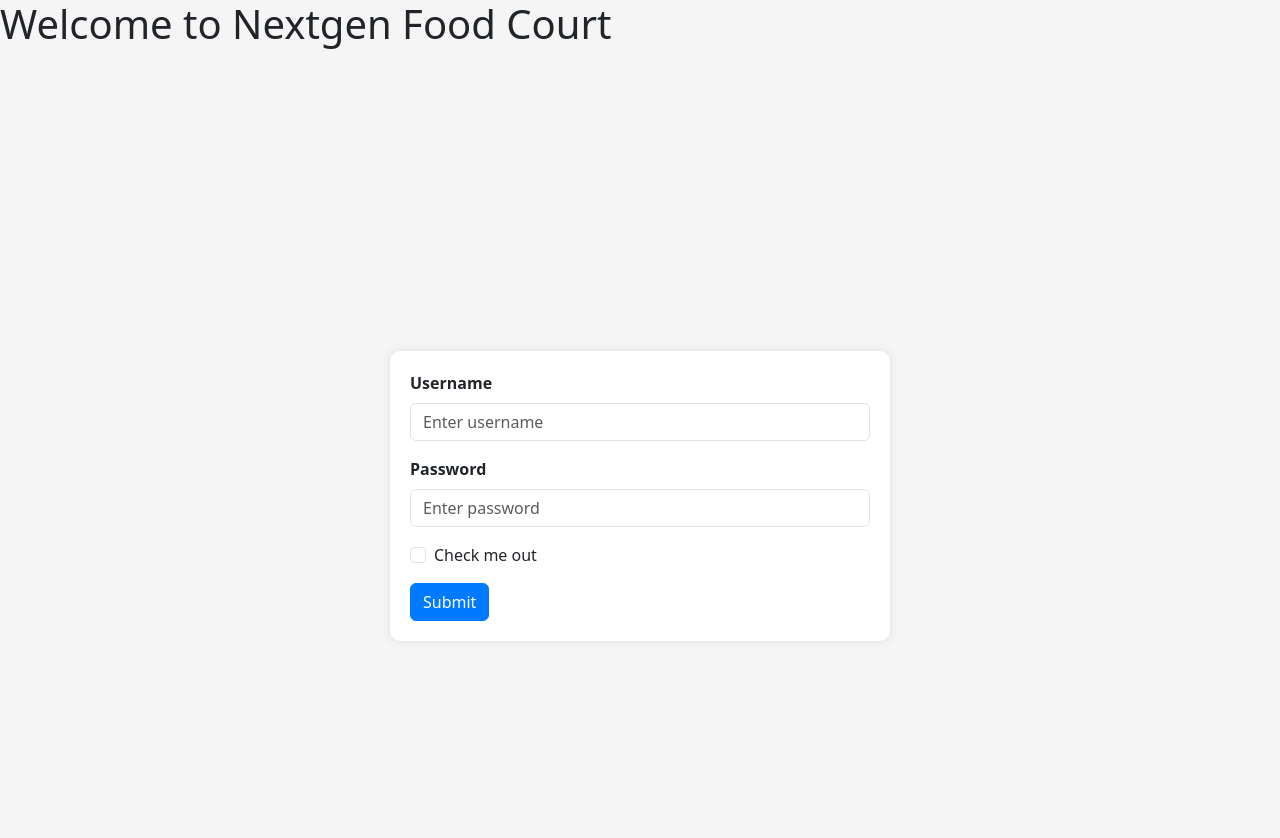
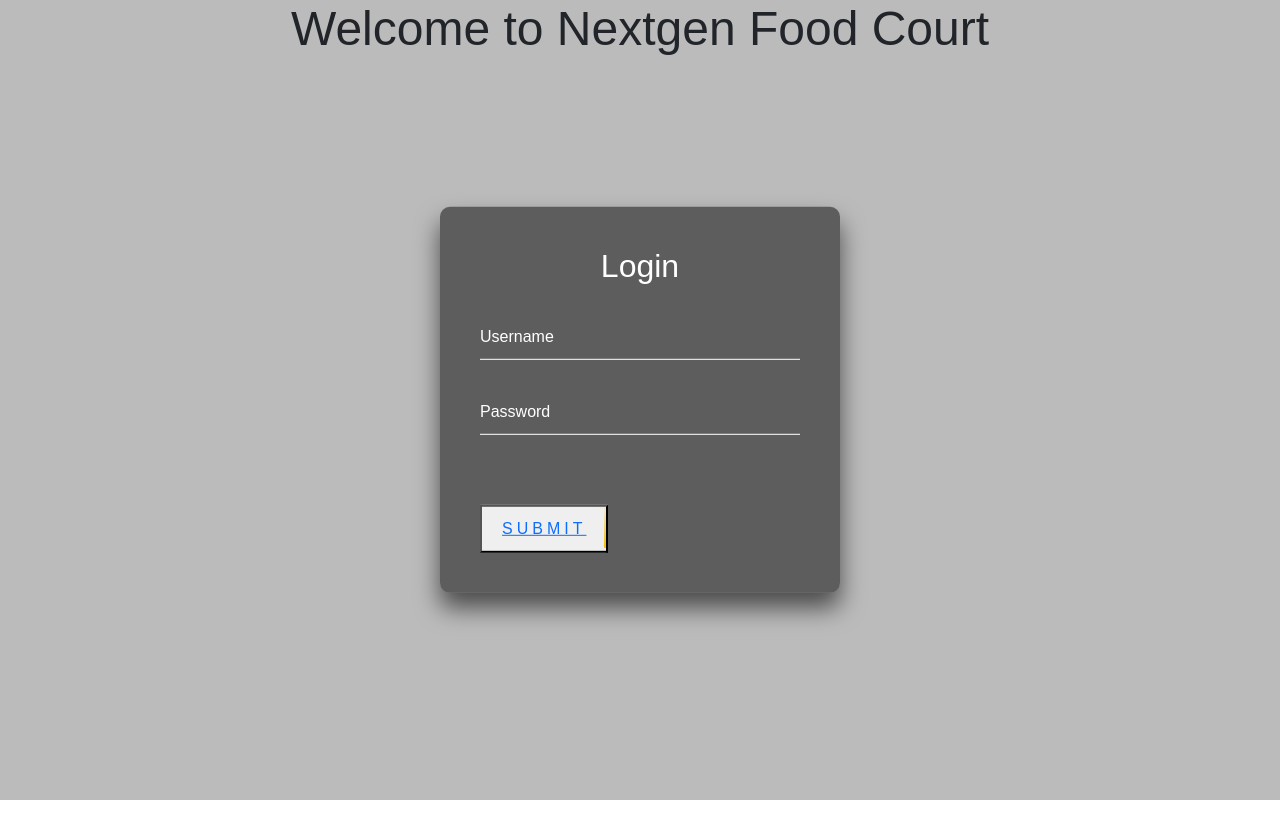
Before and after one commit to KilonzoJames/Food-ordering-App, a React app: page / in a window 1280 px wide. After the commit the page ends 800 px from the top, so only its background shows below. Built offline with nearby package versions, Linux system fonts and the light colour scheme; data requests are answered from the project's data file.

Commit message:
updated login page

```diff
--- a/src/components/Login.js
+++ b/src/components/Login.js
@@ -1,69 +1,58 @@
-import React from 'react';
+import React, { useState } from 'react';
 import { NavLink } from 'react-router-dom';
 
-function Login() {
-  function handleSubmit(event) {
-    console.log("object");
+const Login = () => {
+  const [username, setUsername] = useState('');
+  const [password, setPassword] = useState('');
+  const [error, setError] = useState('');
+
+  const handleSubmit = (event) => {
+    event.preventDefault();
+    if (username.length >= 4 && password.length >= 4) {
+      console.log('Logged in as:', username);
+    } else {
+      setError('Username and password must be at least 4 characters long.');
     }
+  };
 
   return (
     <>
-      <h1>Welcome to Nextgen Food Court</h1>
-      <div className="container mt-5">
-        <div className="row justify-content-center">
-          <div className="col-md-6">
-            <div className="d-flex align-items-center justify-content-center" style={{ height: '100vh' }}>
-              <form style={{ minWidth: '500px', maxWidth: '800px', }}>
-                <div className="mb-3">
-                  <label
-                  htmlFor="name"
-                  className="form-label">
-                  Username
-                  </label>
+    <h1 id="login-text">Welcome to Nextgen Food Court</h1>
+    <div className="login-box">
+      <h2>Login</h2>
+      {error && <p className="error">{error}</p>}
+      <form onSubmit={handleSubmit}>
+        <div className="user-box">
           <input
-                  placeholder="Enter username"
-                  type="name"
-                  className="form-control"
+            type="text"
+            name="username"
+            value={username}
+            onChange={(e) => setUsername(e.target.value)}
+            required
           />
+          <label>Username</label>
         </div>
-
-                <div className="mb-3">
-                  <label
-                  htmlFor="exampleInputPassword1"
-                  className="form-label">
-                  Password
-                  </label>
+        <div className="user-box">
           <input
             type="password"
-                  placeholder="Enter password"
-                  className="form-control"
+            name="password"
+            value={password}
+            onChange={(e) => setPassword(e.target.value)}
+            required
           />
+          <label>Password</label>
         </div>
-
-                <div className="mb-3 form-check">
-                  <input
-                  type="checkbox"
-                  className="form-check-input" />
-                  <label
-                  className="form-check-label"
-                  htmlFor="exampleCheck1">
-                  Check me out
-                  </label>
-                </div>
-
-                <button
-                  type="submit"
-                  className="btn btn-primary"
-                  onClick={handleSubmit}>
-                  <NavLink to="/foodlist" className="nav-link text-white">Submit</NavLink>
+        <button type="submit">
+          <span></span>
+          <span></span>
+          <span></span>
+          <span></span>
+          <NavLink to="/foodlist">Submit</NavLink>
         </button>
       </form>
     </div>
-          </div>
-        </div>
-      </div>
   </>
   );
-}
+};
 
 export default Login;
--- a/src/stylesheet/App.css
+++ b/src/stylesheet/App.css
@@ -1,4 +1,171 @@
 @import url(https://cdn.jsdelivr.net/npm/bootstrap@5.3.1/dist/css/bootstrap.min.css);
+html {
+  height: 100%;
+}
+body {
+  margin:0;
+  padding:0;
+  font-family: sans-serif;
+  background: linear-gradient(#bbbbbb, #bbbbbb);
+}
+
+.login-box {
+  position: absolute;
+  top: 50%;
+  left: 50%;
+  width: 400px;
+  padding: 40px;
+  transform: translate(-50%, -50%);
+  background: rgba(0,0,0,.5);
+  box-sizing: border-box;
+  box-shadow: 0 15px 25px rgba(0,0,0,.6);
+  border-radius: 10px;
+}
+
+.login-box h2 {
+  margin: 0 0 30px;
+  padding: 0;
+  color: #fff;
+  text-align: center;
+}
+
+.login-box .user-box {
+  position: relative;
+}
+
+.login-box .user-box input {
+  width: 100%;
+  padding: 10px 0;
+  font-size: 16px;
+  color: #fff;
+  margin-bottom: 30px;
+  border: none;
+  border-bottom: 1px solid #fff;
+  outline: none;
+  background: transparent;
+}
+.login-box .user-box label {
+  position: absolute;
+  top:0;
+  left: 0;
+  padding: 10px 0;
+  font-size: 16px;
+  color: #fff;
+  pointer-events: none;
+  transition: .5s;
+}
+
+.login-box .user-box input:focus ~ label,
+.login-box .user-box input:valid ~ label {
+  top: -20px;
+  left: 0;
+  color: #f68e44;
+  font-size: 12px;
+}
+
+.login-box form button {
+  position: relative;
+  display: inline-block;
+  padding: 10px 20px;
+  font-size: 16px;
+  text-decoration: none;
+  text-transform: uppercase;
+  overflow: hidden;
+  transition: .5s;
+  margin-top: 40px;
+  letter-spacing: 4px
+}
+
+.login-box button:hover {
+  background: #f49803;
+  border-radius: 5px;
+  box-shadow: 0 0 5px #f4c803,
+              0 0 25px #bd9d0b,
+              0 0 50px #f4e403,
+              0 0 100px #d5cf1e;
+}
+
+.login-box button span {
+  position: absolute;
+  display: block;
+}
+
+.login-box button span:nth-child(1) {
+  top: 0;
+  left: -100%;
+  width: 100%;
+  height: 2px;
+  background: linear-gradient(90deg, transparent, #f4c003);
+  animation: btn-anim1 1s linear infinite;
+}
+
+@keyframes btn-anim1 {
+  0% {
+    left: -100%;
+  }
+  50%,100% {
+    left: 100%;
+  }
+}
+
+.login-box button span:nth-child(2) {
+  top: -100%;
+  right: 0;
+  width: 2px;
+  height: 100%;
+  background: linear-gradient(180deg, transparent, #f4bc03);
+  animation: btn-anim2 1s linear infinite;
+  animation-delay: .25s
+}
+
+@keyframes btn-anim2 {
+  0% {
+    top: -100%;
+  }
+  50%,100% {
+    top: 100%;
+  }
+}
+
+.login-box button span:nth-child(3) {
+  bottom: 0;
+  right: -100%;
+  width: 100%;
+  height: 2px;
+  background: linear-gradient(270deg, transparent, #f4dc03);
+  animation: btn-anim3 1s linear infinite;
+  animation-delay: .5s
+}
+
+@keyframes btn-anim3 {
+  0% {
+    right: -100%;
+  }
+  50%,100% {
+    right: 100%;
+  }
+}
+
+.login-box button span:nth-child(4) {
+  bottom: -100%;
+  left: 0;
+  width: 2px;
+  height: 100%;
+  background: linear-gradient(360deg, transparent, #f4b003);
+  animation: btn-anim4 1s linear infinite;
+  animation-delay: .75s
+}
+
+@keyframes btn-anim4 {
+  0% {
+    bottom: -100%;
+  }
+  50%,100% {
+    bottom: 100%;
+  }
+}
+
+
 button.clicked {
     background-color: red;
   }
@@ -17,20 +184,6 @@ table{
     font-family: 'Times New Roman', Times, serif;
     font-size: large;
 }
-body {
-    background-color: #f5f5f5;
-  }
-
-  form {
-    background-color: white;
-    padding: 20px;
-    border-radius: 10px;
-    box-shadow: 0px 0px 10px rgba(0, 0, 0, 0.1);
-  }
-
-  .form-label {
-    font-weight: bold;
-  }
 
   .btn-primary {
     background-color: #007bff;
@@ -52,7 +205,7 @@ body {
     width: 20%;
 }
 .food-list {
-    margin-top: 50px; /* adjust this value as you like */
+    margin-top: 50px;
     display: flex;
     flex-wrap: wrap;
     justify-content: center;
@@ -60,3 +213,8 @@ body {
 .food-list .card {
     margin: 10px;
 }
+
+#login-text{
+  text-align: center;
+  font-size: 6vh;
+}
```
Lines whose indentation alone changed are shown as unchanged.
